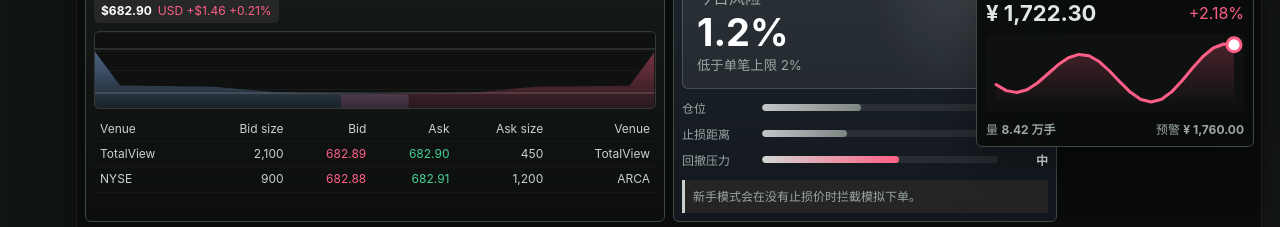
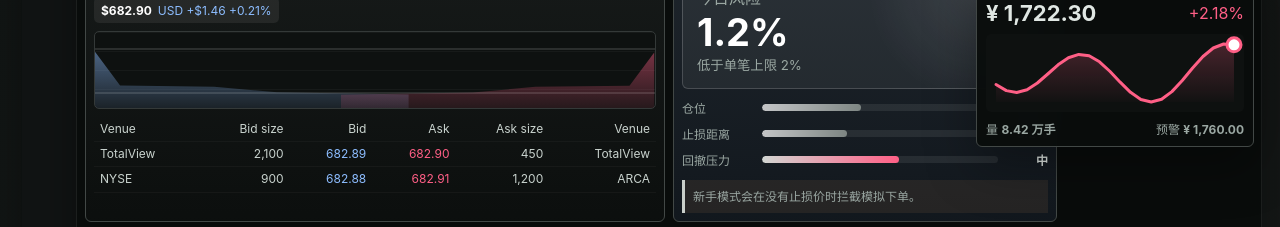
Before and after one commit to Chasedream7/floattrade-demo, a plain HTML site: page index.html in a window 1280 px wide. Shown: the part 629-856 px from the top of the page. Drawn offline with Linux system fonts and the light colour scheme.

Commit message:
Update stylesheet and price display classes

```diff
--- a/index.html
+++ b/index.html
@@ -4,7 +4,7 @@
     <meta charset="UTF-8" />
     <meta name="viewport" content="width=device-width, initial-scale=1.0" />
     <title>FloatTrade Pro Modular Demo</title>
-    <link rel="stylesheet" href="styles.css?v=neutral-ui-20260811" />
+    <link rel="stylesheet" href="styles.css?v=level2-book-colors-20260811" />
   </head>
   <body>
     <div class="app-shell">
@@ -192,7 +192,7 @@
                 </div>
                 <div class="price-strip">
                   <strong>$682.90</strong>
-                  <span class="up">USD +$1.46 +0.21%</span>
+                  <span class="book-bid">USD +$1.46 +0.21%</span>
                 </div>
                 <div class="depth-visual">
                   <span class="bid-depth"></span>
@@ -201,8 +201,8 @@
                 <table class="terminal-table depth-table">
                   <tbody>
                     <tr><td>Venue</td><td>Bid size</td><td>Bid</td><td>Ask</td><td>Ask size</td><td>Venue</td></tr>
-                    <tr><td>TotalView</td><td>2,100</td><td class="up">682.89</td><td class="down">682.90</td><td>450</td><td>TotalView</td></tr>
-                    <tr><td>NYSE</td><td>900</td><td class="up">682.88</td><td class="down">682.91</td><td>1,200</td><td>ARCA</td></tr>
+                    <tr><td>TotalView</td><td>2,100</td><td class="book-bid">682.89</td><td class="book-ask">682.90</td><td>450</td><td>TotalView</td></tr>
+                    <tr><td>NYSE</td><td>900</td><td class="book-bid">682.88</td><td class="book-ask">682.91</td><td>1,200</td><td>ARCA</td></tr>
                   </tbody>
                 </table>
               </section>
```
